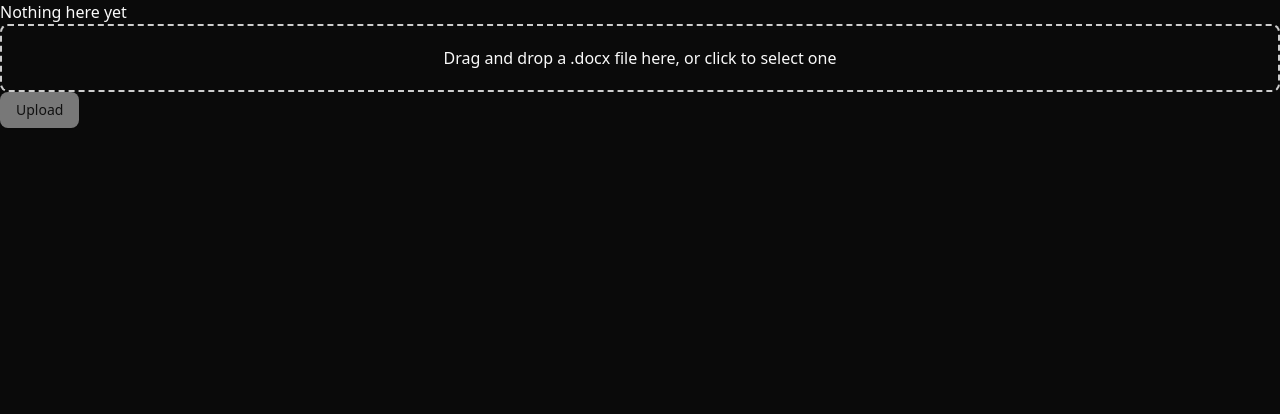
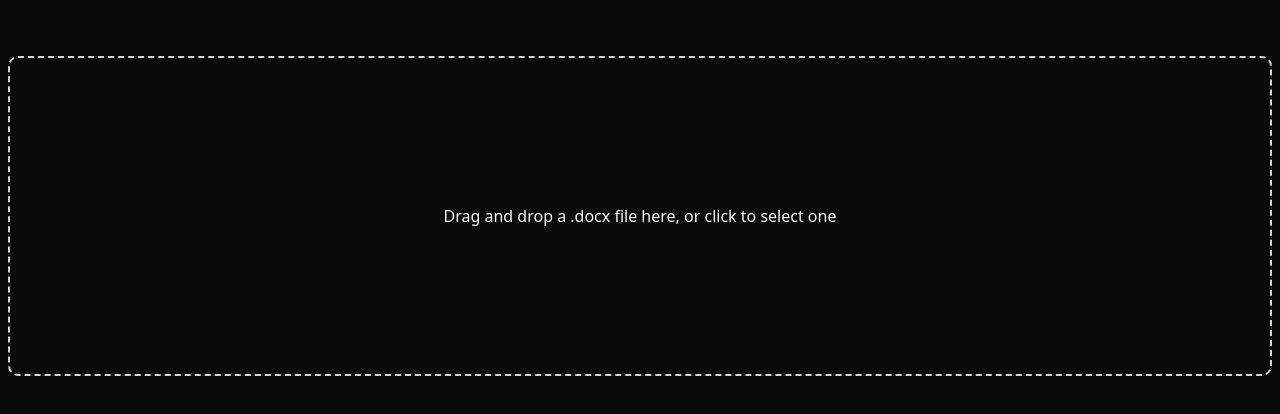
Before and after one commit to aaronb97/resume-project, a React (Vite) app in the folder resume-fe/: page /upload in a window 1280 px wide. Shown: the top 414 px of the page. Built offline with nearby package versions, Linux system fonts and the light colour scheme; what @hey-api/client-fetch would draw is missing.

Commit message:
update styling

```diff
--- a/resume-fe/src/routes/__root.tsx
+++ b/resume-fe/src/routes/__root.tsx
@@ -8,8 +8,9 @@ export const Route = createRootRoute({
 function RootComponent() {
   return (
     <React.Fragment>
-      <div>Nothing here yet</div>
-      <Outlet />
+      <div className="p-2 h-screen">
+        <Outlet />
+      </div>
     </React.Fragment>
   );
 }
--- a/resume-fe/src/routes/upload.tsx
+++ b/resume-fe/src/routes/upload.tsx
@@ -50,16 +50,10 @@ function RouteComponent() {
   };
 
   return (
-    <>
+    <div className="flex flex-col items-center gap-2 h-9/10 mt-12">
       <div
         {...getRootProps()}
-        style={{
-          border: "2px dashed #cccccc",
-          borderRadius: "8px",
-          padding: "20px",
-          textAlign: "center",
-          cursor: "pointer",
-        }}
+        className="w-full h-80 flex flex-col justify-center border-2 border-dashed border-gray-300 rounded-lg p-5 text-center cursor-pointer"
       >
         <input {...getInputProps()} />
 
@@ -72,14 +66,16 @@ function RouteComponent() {
         )}
       </div>
 
-      <Button disabled={!selectedFile} onClick={handleUpload}>
-        Upload
-      </Button>
+      {selectedFile && (
+        <Button size={"lg"} onClick={handleUpload}>
+          Upload
+        </Button>
+      )}
 
       {postResume.isPending && <p>Uploading...</p>}
       {postResume.error && <p>Error uploading file.</p>}
       {postResume.isSuccess && <p>Upload successful!</p>}
       {postResume.data && <p>{postResume.data.id}</p>}
-    </>
+    </div>
   );
 }
```
